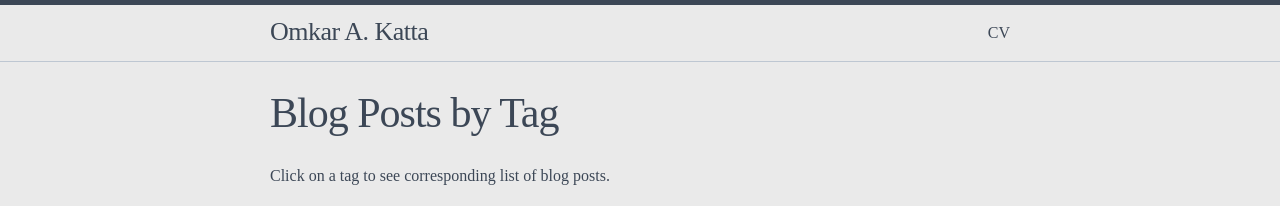
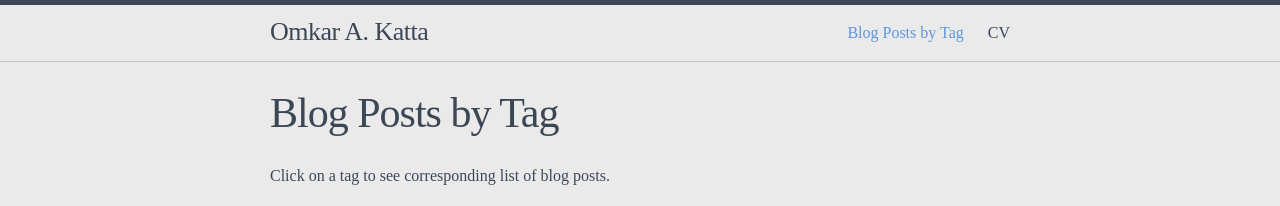
Before and after one commit to omkarakatta/omkarakatta.github.io, a Jekyll site: the page built from pages/postsbytag.md, in a window 1280 px wide. Shown: the top 206 px of the page. Built offline with Jekyll 4.4.1, drawn with Linux system fonts in a browser that asks for light colours; nearby versions of some CDN libraries.

Commit message:
remove CV hover-title; introduce featured pages in header

```diff
--- a/_includes/header.html
+++ b/_includes/header.html
@@ -13,11 +13,21 @@
         </svg>
       </a>
 
-
+      <div class="trigger">
+				{% assign pages_list = site.pages %}
+				{% for node in pages_list %}
+					{% if node.title != null %}
+						{% if node.layout == "page" %}
+							{% if node.featured == true %}
+								<a class="{% if page.url == node.url %} active{% endif %}" href="{{ node.url }}">{{ node.title }}</a>
+							{% endif %}
+						{% endif %}
+					{% endif %}
+				{% endfor %}
 	 <!-- <a class="page-link" href="/bio">Bio</a> -->
 	 <!-- <a class="page-link" href="/research">Research</a> -->
 	 <!-- <a class="page-link" href="/teaching">Teaching</a> -->
-	 <a class="page-link" title = "Omkar's CV" href="/assets/CV/KattaOmkar_CV.pdf">CV</a>
+	 <a class="page-link" href="/assets/CV/KattaOmkar_CV.pdf">CV</a>
 	 <!-- <a class="page-link" href="/misc">Misc.</a> -->
         <!-- {% for page in site.pages %}
           {% if page.title %}
```
Also changed, not shown: pages/postsbytag.md (+1 -0 lines).
